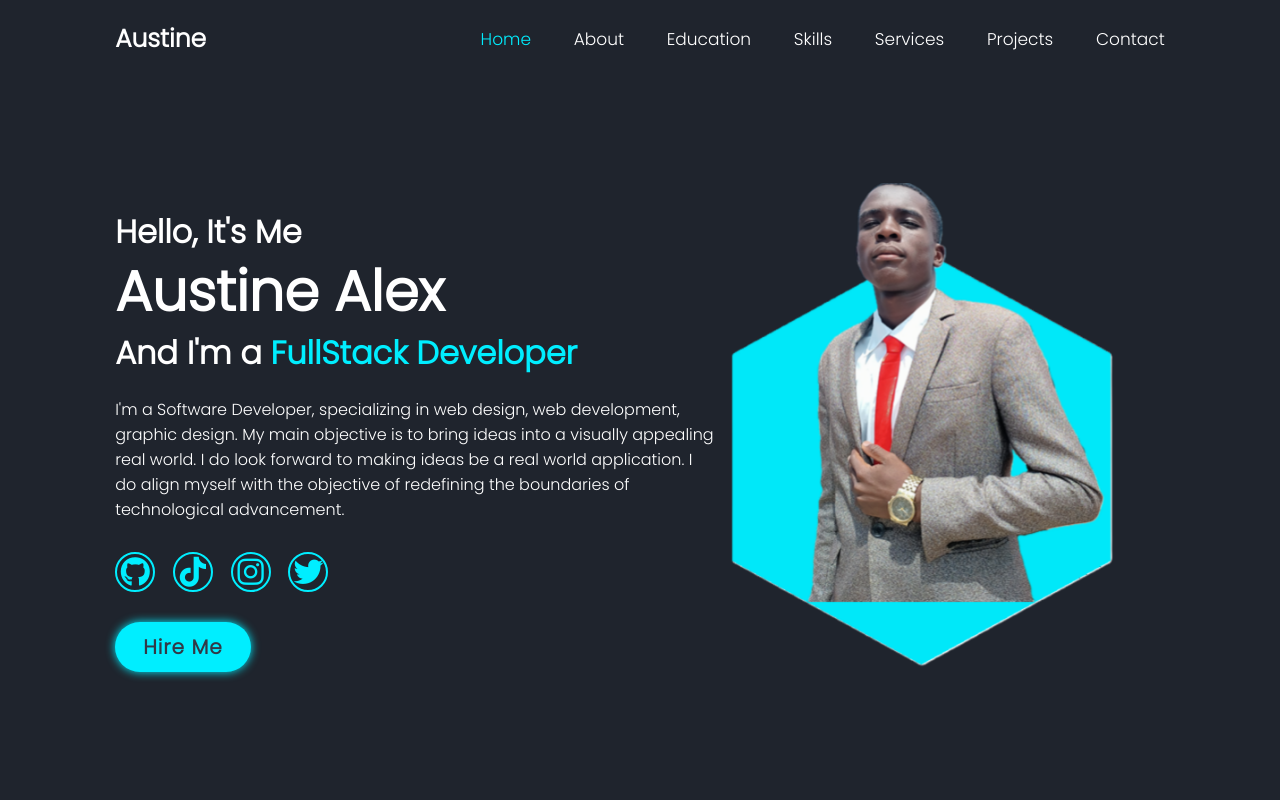
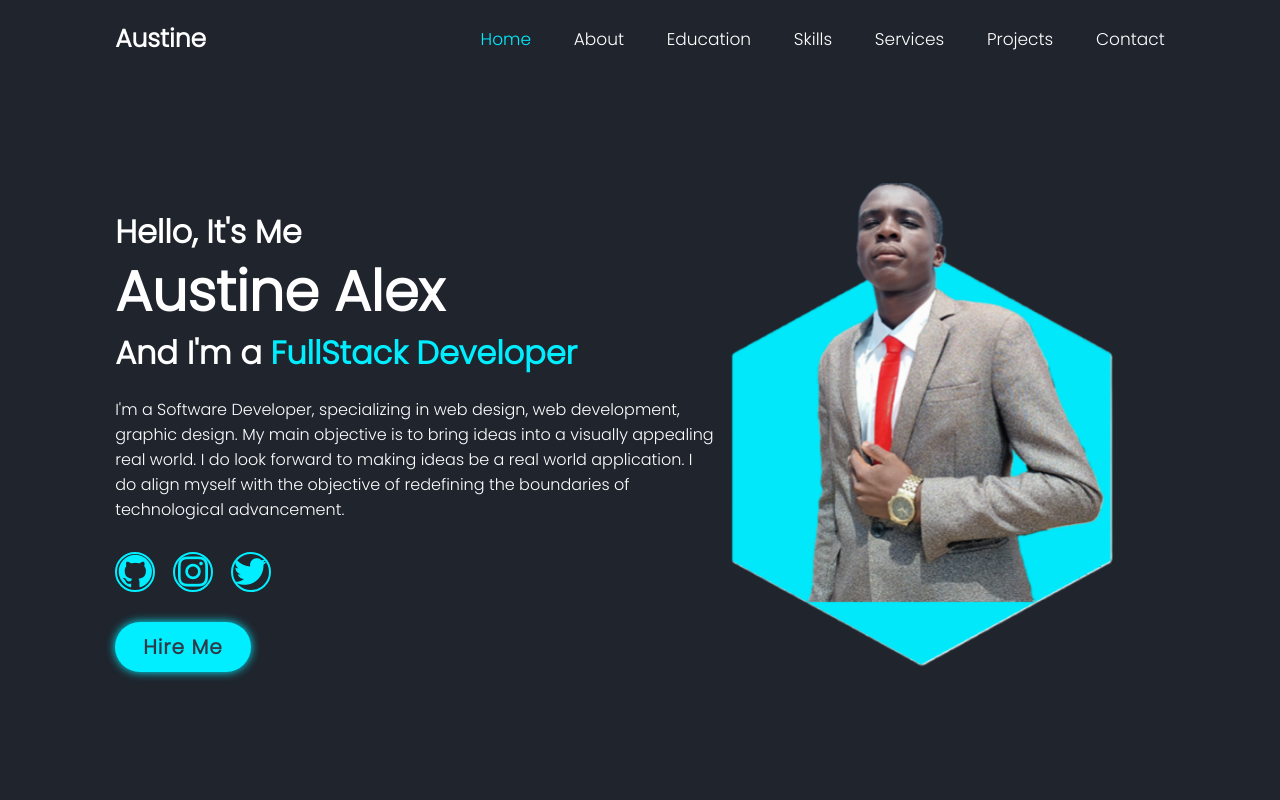
Before and after one commit to developer-austine/developer-austine.github.io, a plain HTML site: page index.html in a window 1280 px wide. Shown: the top 800 px of the page. Drawn offline with nearby package versions, Linux system fonts and the light colour scheme; some packages are replaced by stand-ins of ours; a script that the page names is missing.

Commit message:
Icons
Icons Configuration

```diff
--- a/index.html
+++ b/index.html
@@ -61,16 +61,11 @@
 
                 <div class="social-media">
                     <!-- github -->
-                    <a href="https://github.com/developer-austine" target="_blank"><i class="fa-brands fa-github" style="font-size: 3rem;"></i></a>
-                    <!-- ticktock -->
-                    <a href="https://www.tiktok.com/@developer_austine005?is_from_webapp=1&sender_device=pc" target="_blank"><i class="fa-brands fa-tiktok" style="font-size: 3rem;"></i></a>
+                    <a href="https://github.com/developer-austine" target="_blank"><i class='bx bxl-github'></i></a>
                     <!-- instagram -->
-                    <a href="https://www.instagram.com/austine6654?igsh=YzljYTk1ODg3Zg==" target="_blank"><i class="fa-brands fa-instagram" style="font-size: 3rem;"></i></a>
+                    <a href="https://www.instagram.com/austine6654?igsh=YzljYTk1ODg3Zg==" target="_blank"><i class='bx bxl-instagram' ></i></a>
                     <!-- twitter -->
-                    <a href="https://x.com/AustineAle4783?t=ACQVyEvHNSS1DqovUrmJLw&s=09" target="_blank"><i class="fa-brands fa-twitter" style="font-size: 3rem;"></i></a>
-                    <!-- whatsapp  not yet implemented-->
-                    <!-- <a href=""><i class="fa-brands fa-whatsapp"></i></a> -->
-
+                    <a href="https://x.com/AustineAle4783?t=ACQVyEvHNSS1DqovUrmJLw&s=09" target="_blank"><i class='bx bxl-twitter'></i></a>
 
                 </div>
 
--- a/styles.css
+++ b/styles.css
@@ -133,13 +133,14 @@ span {
     background: transparent;
     border: 0.2rem solid var(--main-color);
     border-radius: 50%;
-    font-size: 2rem;
+    font-size: 4rem;
     color: var(--main-color);
     margin: 3rem 1.5rem 3rem 0;
     transition: 0.5s ease;
 }
 
 .social-media a:hover {
+    transform: scale(1.2) translateY(-0.3rem);
     background: var(--main-color);
     color: var(--second-bg-color);
     box-shadow: 0 0 1rem var(--main-color);
```
